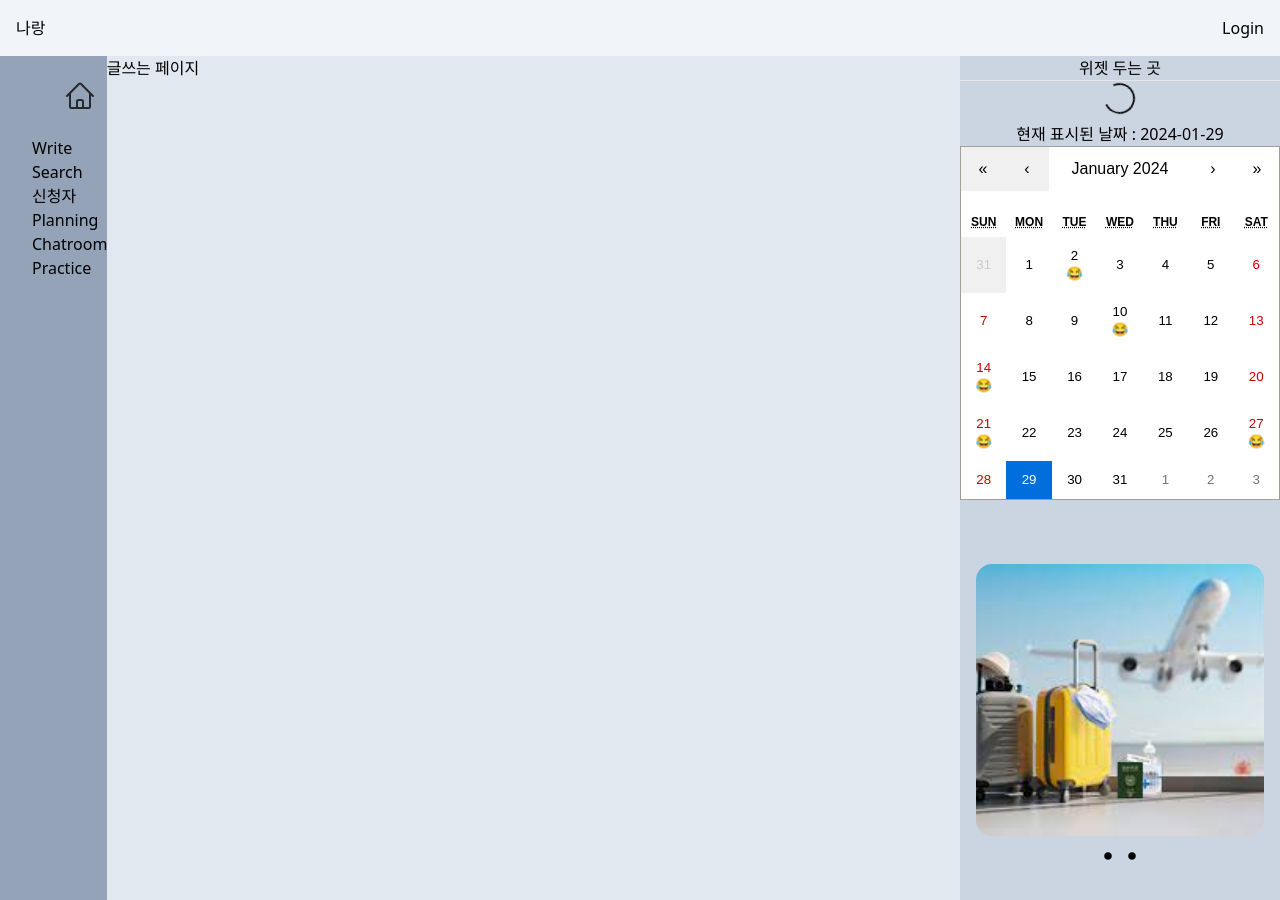
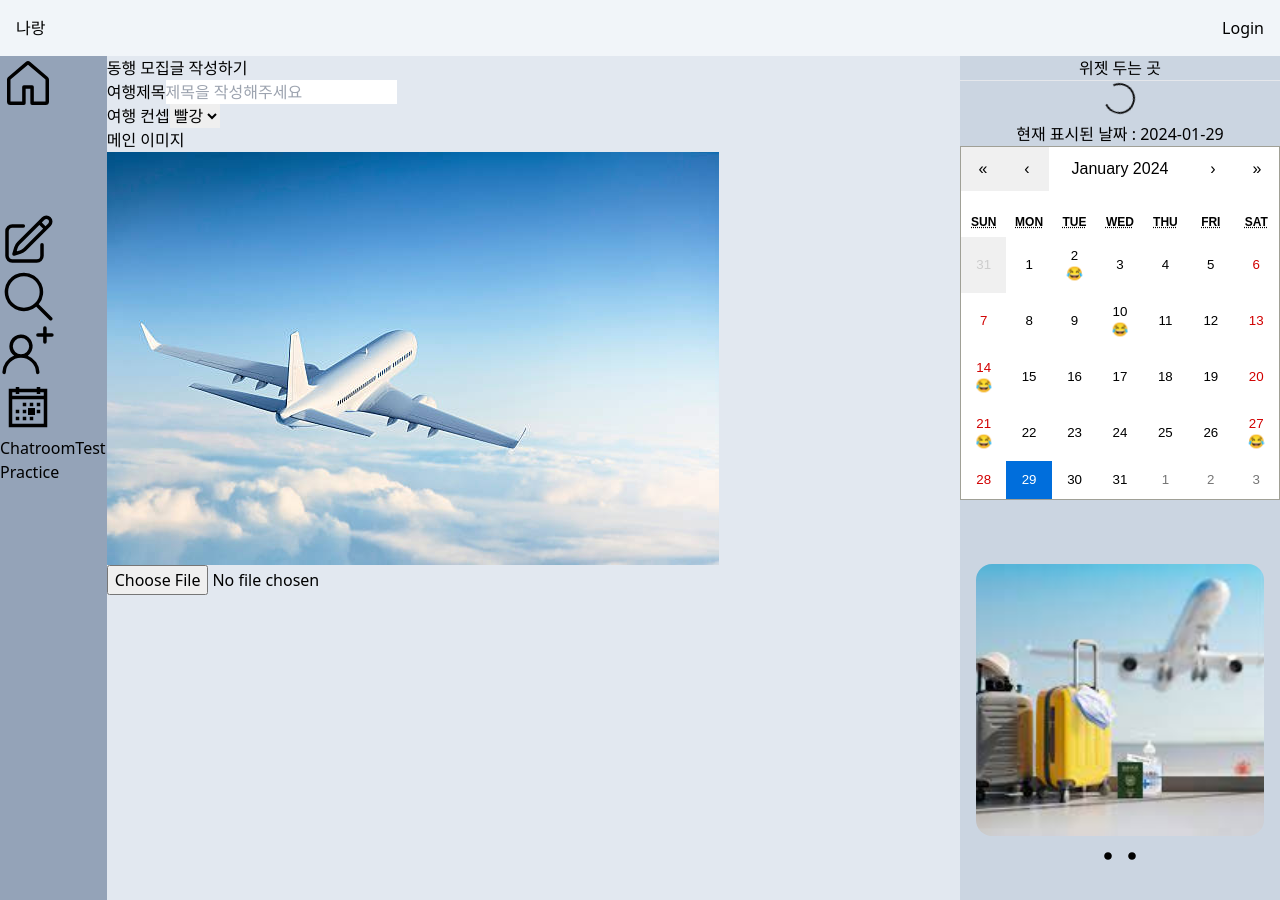
Before and after one commit to narang-trip/frontend, a React (Vite) app in the folder frontend/: page /write in a window 1280 px wide. Built offline with nearby package versions, Linux system fonts and the light colour scheme; what y-webrtc would draw is missing.

Commit message:
Feat: 모집글 작성 기능
Change-Id: Ic693a5029a1c92964c9bab8604a9bc079ae2be09

```diff
--- a/frontend/src/components/MainNavigation.jsx
+++ b/frontend/src/components/MainNavigation.jsx
@@ -1,32 +1,47 @@
 import { NavLink } from "react-router-dom";
-import { HomeIcon } from "@heroicons/react/24/outline";
-
+import { PencilSquareIcon } from "@heroicons/react/24/outline";
+import { GoHome, GoPersonAdd, GoSearch } from "react-icons/go";
+import { LiaCalendarDaySolid } from "react-icons/lia";
+import Tooltip from "./ToolTip";
 function MainNavigation() {
   return (
     <div>
-      <nav className="flex items-center">
-        <ul className="mx-8">
-          <li className="relative group">
-            <NavLink to="/" end>
-              <span className="flex items-center text-black opacity-75 group-hover:opacity-100 py-4 pl-6 transition duration-300 ease-in-out">
-                <HomeIcon className="w-12 h-12 group-hover:bg-white rounded-l-lg p-2" />
-              </span>
-            </NavLink>
-              <div className="hidden group-hover:block bg-white text-black absolute top-0 right-full p-2 rounded-md">
-                Home
-              </div>
+      <nav className="flex justify-items-center">
+        <ul className="flex-row">
+          <Tooltip text="메인화면">
+            <li className="mb-[100px] bg-white bg-opacity-0 hover:bg-opacity-100">
+              <NavLink to="/">
+                <GoHome className="w-14 h-14" />
+              </NavLink>
+            </li>
+          </Tooltip>
+          <li className="bg-white bg-opacity-0 hover:bg-opacity-100">
+            <Tooltip text="동행모집작성">
+              <NavLink to="/write">
+                <PencilSquareIcon className="w-14 h-14" />
+              </NavLink>
+            </Tooltip>
           </li>
-          <li>
-            <NavLink to="/write">Write</NavLink>
+          <li className="bg-white bg-opacity-0 hover:bg-opacity-100">
+            <Tooltip text="동행모집검색">
+              <NavLink to="/search">
+                <GoSearch className="w-14 h-14" />
+              </NavLink>
+            </Tooltip>
           </li>
-          <li>
-            <NavLink to="/search">Search</NavLink>
+          <li className="bg-white bg-opacity-0 hover:bg-opacity-100">
+            <Tooltip text="신청현황">
+              <NavLink to="/applicantList">
+                <GoPersonAdd className="w-14 h-14" />
+              </NavLink>
+            </Tooltip>
           </li>
-          <li>
-            <NavLink to="/applicantList">신청자</NavLink>
-          </li>
-          <li>
-            <NavLink to="/planning">Planning</NavLink>
+          <li className="bg-white bg-opacity-0 hover:bg-opacity-100">
+            <Tooltip text="여행일정생성">
+              <NavLink to="/planning">
+                <LiaCalendarDaySolid className="w-14 h-14" />
+              </NavLink>
+            </Tooltip>
           </li>
           <li>
             <NavLink to="/chatRoomTest">ChatroomTest</NavLink>
--- /dev/null
+++ b/frontend/src/components/ToolTip.jsx
@@ -0,0 +1,20 @@
+import { useState } from "react";
+
+function Tooltip({ children, text }) {
+  const [show, setShow] = useState(false);
+
+  return (
+    <div className="relative">
+      <div onMouseEnter={() => setShow(true)} onMouseLeave={() => setShow(false)}>
+        {children}
+      </div>
+      <div
+        className={`${ show ? "visible" : "hidden"} absolute w-40 h-14 top-0 left-20 bg-white text-ml rounded`}
+      >
+        {text}
+      </div>
+    </div>
+  );
+}
+
+export default Tooltip;
--- /dev/null
+++ b/frontend/src/components/WriteFrom.jsx
@@ -0,0 +1,83 @@
+import { useState, Fragment } from "react";
+import { useNavigate } from "react-router-dom";
+
+export default function WriteForm() {
+  const [formData, setFormData] = useState({
+    title: "",
+    concept: "",
+    img: "",
+    period: "",
+    location: "",
+    count: "",
+    position: "",
+    plan: "",
+    description: "",
+  });
+
+  // 이미지 파일 자체의 상태
+  const [file, setFile] = useState("");
+  // 이미지 파일의 url
+  const [uploadedImage, setUploadedImage] = useState("");
+
+  const navigate = useNavigate();
+
+  // 값이 변할 때 추적하기 위한 함수
+  const handleChange = (e) => {
+    const { name, value } = e.target;
+    setFormData((prev) => ({
+      ...prev,
+      [name]: value,
+    }));
+  };
+
+  // 파일 데이터 보관하기 위한 함수
+  const handleFileChange = (e) => {
+    const { files } = e.target;
+    setFile(files[0]);
+
+    const reader = new FileReader();
+    reader.readAsDataURL(file);
+
+    reader.onloadend = () => {
+      setUploadedImage(reader.result);
+    };
+  };
+
+  const handleSubmit = (e) => {
+    e.preventDefault();
+  }; // handleSubmit 끝
+  return (
+    <Fragment>
+      <form onSubmit={handleSubmit}>
+        <div>
+          <label>여행제목</label>
+          <input
+            type="text"
+            name="title"
+            placeholder="제목을 작성해주세요"
+            value={formData.title}
+            onChange={handleChange}
+            required
+          />
+        </div>
+        <div>
+          <label>여행 컨셉</label>
+          <select>
+            <option>빨강</option>
+            <option>주황</option>
+            <option>노랑</option>
+            <option>초록</option>
+            <option>파랑</option>
+            <option>남색</option>
+            <option>보라</option>
+          </select>
+        </div>
+        <div>
+          <label>메인 이미지</label>
+          {uploadedImage ? <img src={uploadedImage} /> : <img src={`assets/airplain.jpg`} alt="기본이미지" />}
+          <input type="file" onChange={handleFileChange} />
+        </div>
+      </form>
+    </Fragment>
+  );
+}
--- a/frontend/src/pages/Write.jsx
+++ b/frontend/src/pages/Write.jsx
@@ -1,5 +1,11 @@
-
+import {Fragment} from 'react';
+import WriteForm from "../components/WriteFrom";
 
 export default function WritePage() {
-    return <h1>글쓰는 페이지</h1>
+    return (
+        <Fragment>
+            <h1>동행 모집글 작성하기</h1>
+            <WriteForm/>
+        </Fragment>
+    );
 }
```
Also changed, not shown: frontend/src/components/UpperNavBar.jsx (+6 -5 lines), frontend/public/assets/airplain.jpg (added), frontend/src/components/Icon.jsx (deleted).
